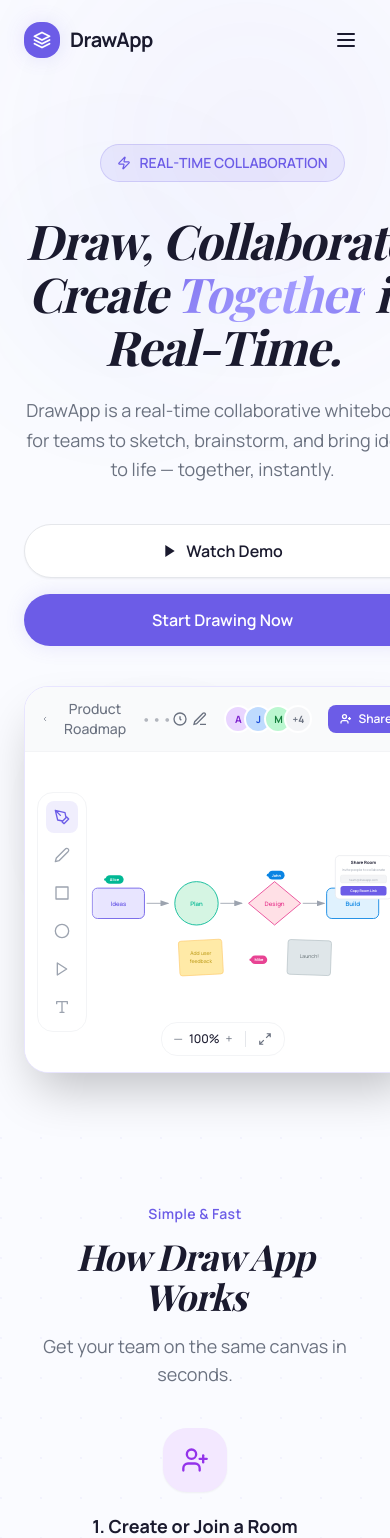
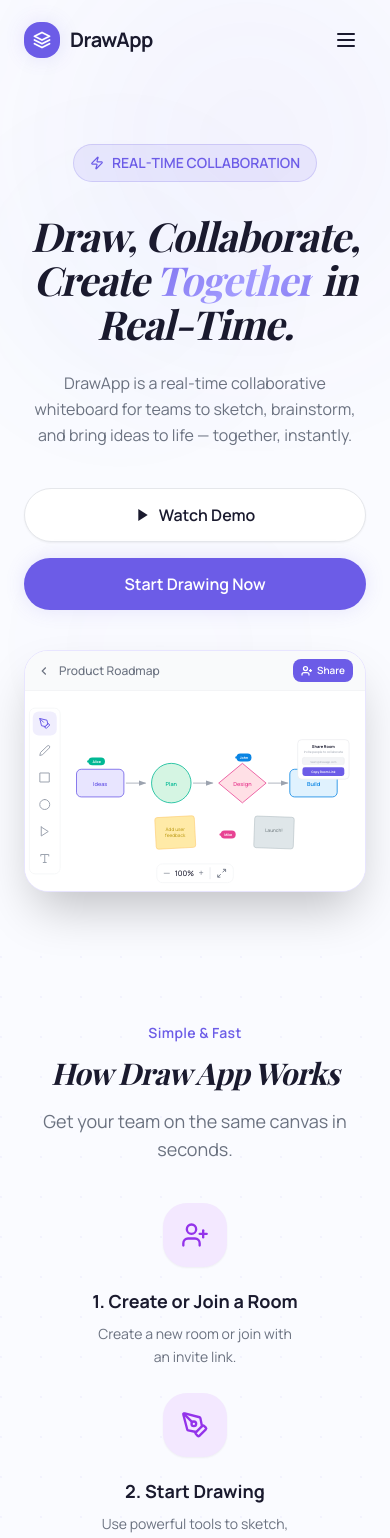
Before and after one commit to nitingupta95/draw-app, a Next.js app in the folder apps/frontend/: page / in a window 390 px wide. Shown: the top 1538 px of the page. Built offline with nearby package versions, Linux system fonts and the light colour scheme.

Commit message:
fix: improve responsive layout and mobile scaling for landing page sections and UI components

```diff
--- a/apps/frontend/app/globals.css
+++ b/apps/frontend/app/globals.css
@@ -37,6 +37,14 @@
     background: rgba(250, 251, 255, 0.85);
     backdrop-filter: blur(16px);
     -webkit-backdrop-filter: blur(16px);
+  }
+
+  .hide-scrollbar::-webkit-scrollbar {
+    display: none;
+  }
+  .hide-scrollbar {
+    -ms-overflow-style: none;
+    scrollbar-width: none;
   }
 }
 
--- a/apps/frontend/app/room/page.tsx
+++ b/apps/frontend/app/room/page.tsx
@@ -198,7 +198,7 @@
             </div>
           </div>
 
-          <div className="flex gap-3 relative z-10 max-w-2xl">
+          <div className="flex flex-col sm:flex-row gap-3 relative z-10 max-w-2xl">
             <input
               value={newRoomName}
               onChange={(e) => setNewRoomName(e.target.value)}
@@ -209,7 +209,7 @@
             <button
               onClick={createRoom}
               disabled={isCreatingRoom}
-              className="px-6 py-3.5 rounded-2xl bg-primary text-white text-sm font-semibold flex items-center gap-2 hover:bg-primary-dark transition-all disabled:opacity-70 shadow-glow-sm hover:shadow-glow-md"
+              className="w-full sm:w-auto px-6 py-3.5 rounded-2xl bg-primary text-white text-sm font-semibold flex items-center justify-center gap-2 hover:bg-primary-dark transition-all disabled:opacity-70 shadow-glow-sm hover:shadow-glow-md"
             >
               <Plus size={18} />
               Create Room
--- a/apps/frontend/components/layout/Navbar.tsx
+++ b/apps/frontend/components/layout/Navbar.tsx
@@ -35,7 +35,7 @@
   return (
     <nav
       className={`fixed top-0 left-0 right-0 z-50 transition-all duration-300 ${
-        scrolled
+        scrolled && !mobileMenuOpen
           ? 'glass-nav shadow-sm border-b border-card-border py-3'
           : 'bg-transparent py-5'
       }`}
--- a/apps/frontend/components/sections/FeatureGrid.tsx
+++ b/apps/frontend/components/sections/FeatureGrid.tsx
@@ -71,7 +71,7 @@
           className="text-center mb-10"
         >
           <span className="inline-block text-sm font-semibold text-primary mb-3 tracking-wide">Everything you need</span>
-          <h2 className="font-display italic text-4xl md:text-5xl font-bold tracking-tight text-foreground mb-4">
+          <h2 className="font-display italic text-3xl sm:text-4xl md:text-5xl font-bold tracking-tight text-foreground mb-4">
             Powerful features for modern teams
           </h2>
           <p className="text-lg text-muted-foreground max-w-2xl mx-auto">
--- a/apps/frontend/components/sections/Hero.tsx
+++ b/apps/frontend/components/sections/Hero.tsx
@@ -28,7 +28,7 @@
           </div>
 
           {/* Headline */}
-          <h1 className="font-display italic text-5xl md:text-6xl lg:text-7xl font-bold tracking-tight mb-6 text-foreground leading-[1.1]">
+          <h1 className="font-display italic text-[2.5rem] leading-[1.1] sm:text-5xl md:text-6xl lg:text-7xl font-bold tracking-tight mb-6 text-foreground break-words">
             Draw, Collaborate,{' '}
             <br className="hidden md:block" />
             Create{' '}
@@ -37,7 +37,7 @@
           </h1>
 
           {/* Subtitle */}
-          <p className="text-lg md:text-xl text-muted-foreground mb-10 max-w-2xl mx-auto leading-relaxed">
+          <p className="text-base sm:text-lg md:text-xl text-muted-foreground mb-10 max-w-2xl mx-auto leading-relaxed">
             DrawApp is a real-time collaborative whiteboard for teams to sketch, brainstorm,
             and bring ideas to life — together, instantly.
           </p>
@@ -69,35 +69,35 @@
         >
           <div className="relative rounded-2xl overflow-hidden shadow-2xl border border-card-border bg-white">
             {/* Mockup Top Bar */}
-            <div className="flex items-center justify-between px-4 py-3 bg-gray-50 border-b border-gray-100">
-              <div className="flex items-center gap-3">
+            <div className="flex items-center justify-between px-3 sm:px-4 py-2 sm:py-3 bg-gray-50 border-b border-gray-100 overflow-x-auto hide-scrollbar">
+              <div className="flex items-center gap-2 sm:gap-3 flex-shrink-0">
                 <svg width="14" height="14" viewBox="0 0 24 24" fill="none" stroke="#6B7280" strokeWidth="2"><path d="M15 18l-6-6 6-6" /></svg>
-                <span className="text-sm font-medium text-muted-foreground">Product Roadmap</span>
-                <span className="text-muted-foreground/50">•••</span>
+                <span className="text-xs sm:text-sm font-medium text-muted-foreground whitespace-nowrap">Product Roadmap</span>
+                <span className="text-muted-foreground/50 hidden sm:inline">•••</span>
               </div>
-              <div className="flex items-center gap-2">
-                <div className="flex items-center gap-1">
+              <div className="flex items-center gap-1 sm:gap-2 flex-shrink-0 ml-4">
+                <div className="hidden sm:flex items-center gap-1">
                   <svg width="16" height="16" viewBox="0 0 24 24" fill="none" stroke="#6B7280" strokeWidth="2"><path d="M3 12a9 9 0 1 0 18 0 9 9 0 0 0-18 0" /><path d="M12 8v4l2 2" /></svg>
                   <svg width="16" height="16" viewBox="0 0 24 24" fill="none" stroke="#6B7280" strokeWidth="2"><path d="M12 20h9" /><path d="M16.5 3.5a2.12 2.12 0 0 1 3 3L7 19l-4 1 1-4L16.5 3.5z" /></svg>
                 </div>
                 {/* Avatar stack */}
-                <div className="flex -space-x-2 ml-2">
+                <div className="hidden sm:flex -space-x-2 ml-2">
                   <div className="w-7 h-7 rounded-full bg-purple-200 border-2 border-white flex items-center justify-center text-[10px] font-bold text-purple-700">A</div>
                   <div className="w-7 h-7 rounded-full bg-blue-200 border-2 border-white flex items-center justify-center text-[10px] font-bold text-blue-700">J</div>
                   <div className="w-7 h-7 rounded-full bg-green-200 border-2 border-white flex items-center justify-center text-[10px] font-bold text-green-700">M</div>
                   <div className="w-7 h-7 rounded-full bg-gray-100 border-2 border-white flex items-center justify-center text-[10px] font-bold text-gray-500">+4</div>
                 </div>
-                <button className="ml-2 flex items-center gap-1.5 px-3 py-1.5 bg-primary text-primary-foreground text-xs font-semibold rounded-lg">
-                  <svg width="12" height="12" viewBox="0 0 24 24" fill="none" stroke="currentColor" strokeWidth="2.5"><path d="M16 21v-2a4 4 0 0 0-4-4H6a4 4 0 0 0-4 4v2" /><circle cx="9" cy="7" r="4" /><line x1="19" y1="8" x2="19" y2="14" /><line x1="22" y1="11" x2="16" y2="11" /></svg>
+                <button className="flex items-center gap-1 sm:gap-1.5 px-2 sm:px-3 py-1 sm:py-1.5 bg-primary text-primary-foreground text-[10px] sm:text-xs font-semibold rounded-lg whitespace-nowrap">
+                  <svg className="w-3 h-3 sm:w-4 sm:h-4" viewBox="0 0 24 24" fill="none" stroke="currentColor" strokeWidth="2.5"><path d="M16 21v-2a4 4 0 0 0-4-4H6a4 4 0 0 0-4 4v2" /><circle cx="9" cy="7" r="4" /><line x1="19" y1="8" x2="19" y2="14" /><line x1="22" y1="11" x2="16" y2="11" /></svg>
                   Share
                 </button>
               </div>
             </div>
 
             {/* Mockup Canvas */}
-            <div className="relative h-[320px] md:h-[400px] bg-white p-6">
+            <div className="relative h-[200px] sm:h-[320px] md:h-[400px] bg-white p-3 sm:p-6 overflow-hidden">
               {/* Toolbar left */}
-              <div className="absolute left-3 top-1/2 -translate-y-1/2 flex flex-col gap-1.5 bg-white rounded-xl shadow-card p-2 border border-gray-100">
+              <div className="absolute left-1 sm:left-3 top-1/2 -translate-y-1/2 flex flex-col gap-1 sm:gap-1.5 bg-white rounded-lg sm:rounded-xl shadow-card p-1 sm:p-2 border border-gray-100 scale-75 sm:scale-100 origin-left z-10">
                 {['M12 19l7-7 3 3-7 7-3-3z M18 13l-1.5-7.5L2 2l3.5 14.5L13 18l5-5z M2 2l7.586 7.586', 'M17 3a2.85 2.83 0 1 1 4 4L7.5 20.5 2 22l1.5-5.5Z', 'M3 3h18v18H3z', 'M12 2a10 10 0 1 0 0 20 10 10 0 0 0 0-20z', 'M5 3l14 9-14 9V3z', 'M4 7V4h16v3 M9 20h6 M12 4v16'].map((d, i) => (
                   <div key={i} className={`w-8 h-8 rounded-lg flex items-center justify-center ${i === 0 ? 'bg-primary/10 text-primary' : 'text-gray-400 hover:bg-gray-50'} transition-colors cursor-pointer`}>
                     <svg width="16" height="16" viewBox="0 0 24 24" fill="none" stroke="currentColor" strokeWidth="2" strokeLinecap="round" strokeLinejoin="round">
@@ -177,10 +177,10 @@
               </svg>
 
               {/* Bottom toolbar */}
-              <div className="absolute bottom-4 left-1/2 -translate-x-1/2 flex items-center gap-2 bg-white rounded-xl shadow-card px-3 py-2 border border-gray-100">
+              <div className="absolute bottom-2 sm:bottom-4 left-1/2 -translate-x-1/2 flex items-center gap-1 sm:gap-2 bg-white rounded-lg sm:rounded-xl shadow-card px-2 sm:px-3 py-1 sm:py-2 border border-gray-100 scale-75 sm:scale-100 origin-bottom z-10">
                 <div className="flex items-center gap-1.5">
                   <span className="text-xs text-muted-foreground">—</span>
-                  <span className="text-xs font-medium text-foreground">100%</span>
+                  <span className="text-[10px] sm:text-xs font-medium text-foreground">100%</span>
                   <span className="text-xs text-muted-foreground">+</span>
                 </div>
                 <div className="w-px h-4 bg-gray-200 mx-1"></div>
--- a/apps/frontend/components/sections/HowItWorks.tsx
+++ b/apps/frontend/components/sections/HowItWorks.tsx
@@ -54,7 +54,7 @@
           className="text-center mb-10"
         >
           <span className="inline-block text-sm font-semibold text-primary mb-3 tracking-wide">Simple & Fast</span>
-          <h2 className="font-display italic text-4xl md:text-5xl font-bold tracking-tight text-foreground mb-4">
+          <h2 className="font-display italic text-3xl sm:text-4xl md:text-5xl font-bold tracking-tight text-foreground mb-4">
             How Draw App Works
           </h2>
           <p className="text-lg text-muted-foreground max-w-xl mx-auto">
@@ -106,17 +106,17 @@
           >
             <div className="rounded-2xl shadow-card border border-card-border bg-white overflow-hidden">
               {/* Mockup Header */}
-              <div className="flex items-center justify-between px-4 py-2.5 bg-gray-50 border-b border-gray-100">
-                <div className="flex items-center gap-2">
-                  <div className="flex gap-1.5">
-                    <div className="w-3 h-3 rounded-full bg-red-400" />
-                    <div className="w-3 h-3 rounded-full bg-yellow-400" />
-                    <div className="w-3 h-3 rounded-full bg-green-400" />
+              <div className="flex items-center justify-between px-3 sm:px-4 py-2 sm:py-2.5 bg-gray-50 border-b border-gray-100">
+                <div className="flex items-center gap-1 sm:gap-2">
+                  <div className="flex gap-1 sm:gap-1.5">
+                    <div className="w-2.5 h-2.5 sm:w-3 sm:h-3 rounded-full bg-red-400" />
+                    <div className="w-2.5 h-2.5 sm:w-3 sm:h-3 rounded-full bg-yellow-400" />
+                    <div className="w-2.5 h-2.5 sm:w-3 sm:h-3 rounded-full bg-green-400" />
                   </div>
-                  <span className="text-xs font-medium text-muted-foreground ml-2">Product Roadmap</span>
+                  <span className="text-[10px] sm:text-xs font-medium text-muted-foreground ml-1 sm:ml-2 truncate max-w-[80px] sm:max-w-none">Product Roadmap</span>
                 </div>
-                <div className="flex items-center gap-2">
-                  <div className="flex -space-x-1.5">
+                <div className="flex items-center gap-1 sm:gap-2">
+                  <div className="hidden sm:flex -space-x-1.5">
                     <div className="w-6 h-6 rounded-full bg-purple-200 border-2 border-white text-[8px] font-bold text-purple-700 flex items-center justify-center">A</div>
                     <div className="w-6 h-6 rounded-full bg-blue-200 border-2 border-white text-[8px] font-bold text-blue-700 flex items-center justify-center">J</div>
                     <div className="w-6 h-6 rounded-full bg-green-200 border-2 border-white text-[8px] font-bold text-green-700 flex items-center justify-center">M</div>
@@ -126,7 +126,7 @@
               </div>
 
               {/* Canvas content */}
-              <div className="p-6 h-[300px] md:h-[380px] relative bg-white">
+              <div className="p-3 sm:p-6 h-[220px] sm:h-[300px] md:h-[380px] relative bg-white overflow-hidden">
                 <svg className="w-full h-full" viewBox="0 0 500 320" fill="none">
                   {/* Q1 Research */}
                   <rect x="60" y="80" width="110" height="70" rx="10" fill="#E8E5FF" stroke="#C4B5FD" strokeWidth="1.5"/>
@@ -169,15 +169,15 @@
               </div>
 
               {/* Bottom toolbar */}
-              <div className="flex items-center justify-center gap-3 py-3 border-t border-gray-100 bg-gray-50">
+              <div className="flex items-center justify-center gap-2 sm:gap-3 py-2 sm:py-3 border-t border-gray-100 bg-gray-50 overflow-x-auto px-2">
                 {['✏️', '🖊️', '⭕', '↩️', '↪️'].map((e, i) => (
-                  <span key={i} className="text-sm cursor-pointer">{e}</span>
+                  <span key={i} className="text-xs sm:text-sm cursor-pointer flex-shrink-0">{e}</span>
                 ))}
-                <div className="flex gap-1 ml-2">
-                  <div className="w-5 h-5 rounded-full bg-foreground" />
-                  <div className="w-5 h-5 rounded-full bg-primary" />
-                  <div className="w-5 h-5 rounded-full bg-blue-500" />
-                  <div className="w-5 h-5 rounded-full bg-yellow-400" />
+                <div className="flex gap-1 ml-1 sm:ml-2 flex-shrink-0">
+                  <div className="w-4 h-4 sm:w-5 sm:h-5 rounded-full bg-foreground" />
+                  <div className="w-4 h-4 sm:w-5 sm:h-5 rounded-full bg-primary" />
+                  <div className="w-4 h-4 sm:w-5 sm:h-5 rounded-full bg-blue-500" />
+                  <div className="w-4 h-4 sm:w-5 sm:h-5 rounded-full bg-yellow-400" />
                 </div>
               </div>
             </div>
@@ -191,7 +191,7 @@
             transition={{ duration: 0.6 }}
           >
             <span className="inline-block text-sm font-semibold text-primary mb-3 tracking-wide">Live Collaboration</span>
-            <h3 className="font-display italic text-3xl md:text-4xl font-bold tracking-tight text-foreground mb-6">
+            <h3 className="font-display italic text-2xl sm:text-3xl md:text-4xl font-bold tracking-tight text-foreground mb-6">
               See your team in action
             </h3>
             <p className="text-lg text-muted-foreground mb-8 leading-relaxed">
```
Also changed, not shown: apps/frontend/app/components/Canvas.tsx (+1 -25 lines).
